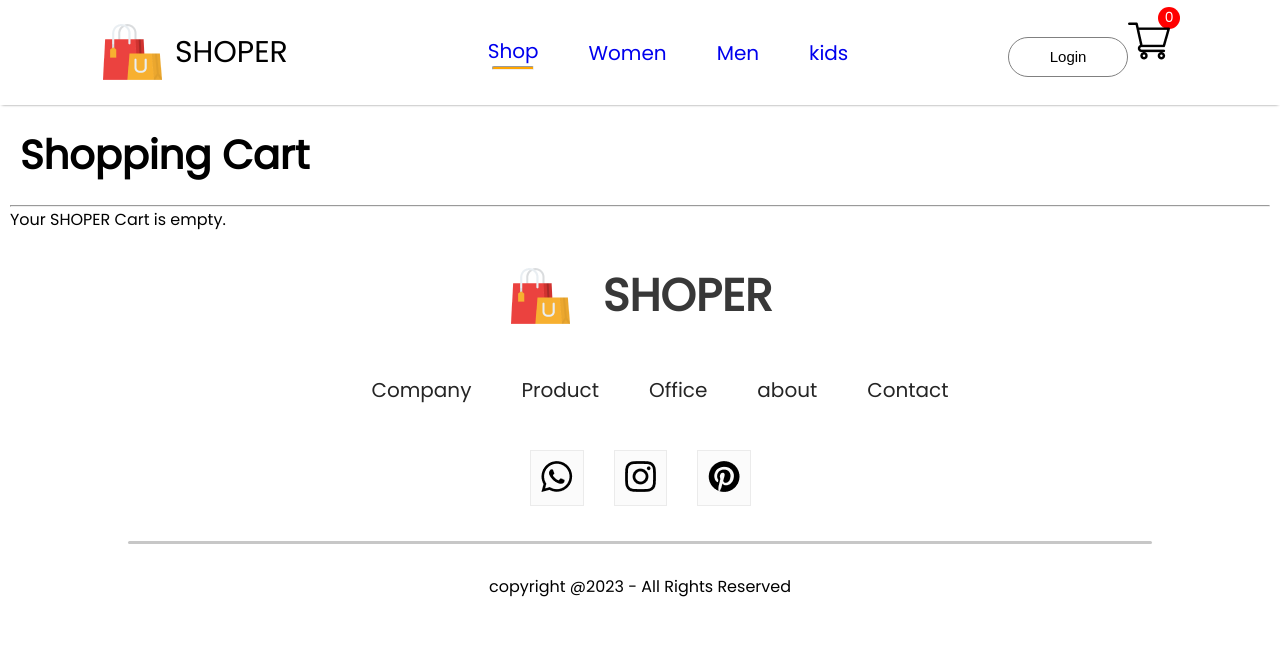
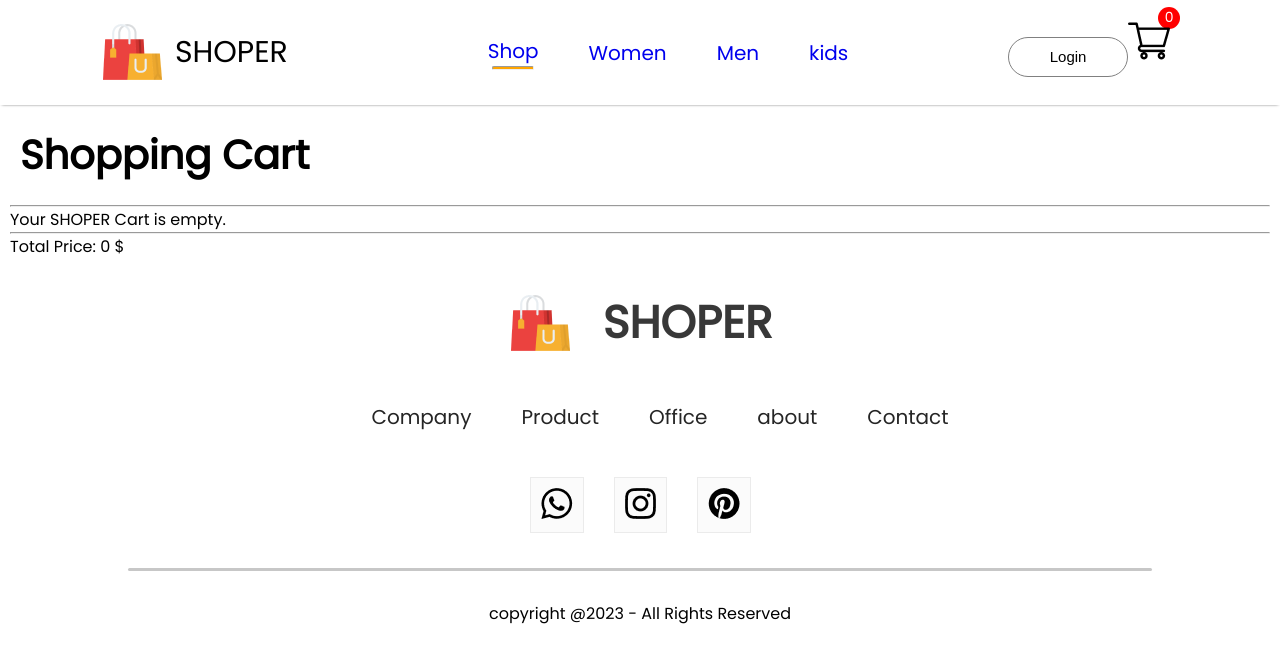
Before and after one commit to m-fadi/E-commerce, a React (Create React App) app: page /cart in a window 1280 px wide. Shown: the top 662 px of the page. Built offline with nearby package versions, Linux system fonts and the light colour scheme.

Commit message:
add delet product btn

```diff
--- a/src/components/CartItem/CartItem.jsx
+++ b/src/components/CartItem/CartItem.jsx
@@ -4,7 +4,7 @@ import "./CartItem.css";
 //import remove_icon from "../";
 
 function CartItem() {
-    const { cartItems, all_products, remFromCart, addToCart } =
+    const { cartItems, all_products, removeProduct, addToCart } =
         useContext(ShopContext);
         const [inputValue, setInputValue] = useState(0);
     const handleChange = (id, e) => {
@@ -32,58 +32,24 @@ function CartItem() {
                                 <p className="cratItems-quantity">
                                     price per Stk. {item.new_price} $
                                 </p>
-                                total : {item.new_price * cartItems[item.id]}{" "}
-                                $
+                                total : {item.new_price * cartItems[item.id]} $
                             </div>
                         </div>
-                        <div>
-                            {/* <button onClick={() => addToCart(item.id)}>
-                                {" "}
-                                add item
-                            </button> */}
-                        </div>
+
                         <input
                             type="number"
                             min="1"
                             max="100"
                             onChange={(e) => handleChange(item.id, e)}
                         ></input>
+                        <button className="removeProduct-btn" onClick={() => removeProduct(item.id)}>
+                            {" "}
+                            Remove product
+                        </button>
 
-                        <div className="total">
-                            <p> </p>
-                        </div>
+
                     </div>
                 </div>
-                // <div>
-                //     {" "}
-                //     <div className="cart-items-format">
-                //         <img src={item.image} alt="" />
-                //         <p> {item.name}</p>
-                //         <p> price: {item.new_price} $</p>
-
-                //         <p> Qty: {cartItems[item.id]}</p>
-                //         <button onClick={() => addToCart(item.id)}>
-                //             {" "}
-                //             add item
-                //         </button>
-                //         <button onClick={() => remFromCart(item.id)}>
-                //             remove item
-                //         </button>
-                //         {/* <input
-                //             type="number"
-                //             min="0"
-                //             className="form-control"
-                //             id="amountInput"
-
-                //         ></input> */}
-                //         <p className="cratItems-quantity">
-                //             {" "}
-                //             {item.new_price * cartItems[item.id]}
-                //         </p>
-                //         {/* <img src={remove_icon} alt="" /> */}
-                //     </div>
-                //     <hr />
-                // </div>
             );
     });
     let sum = items.reduce((prev, curr) => prev + curr);
@@ -99,6 +65,10 @@ function CartItem() {
             )}
 
             <div>{items}</div>
+            <hr/>
+             <div className="cart-total">
+                            <p> Total Price: 0 $</p>
+                        </div>
         </div>
     );
 }
```
